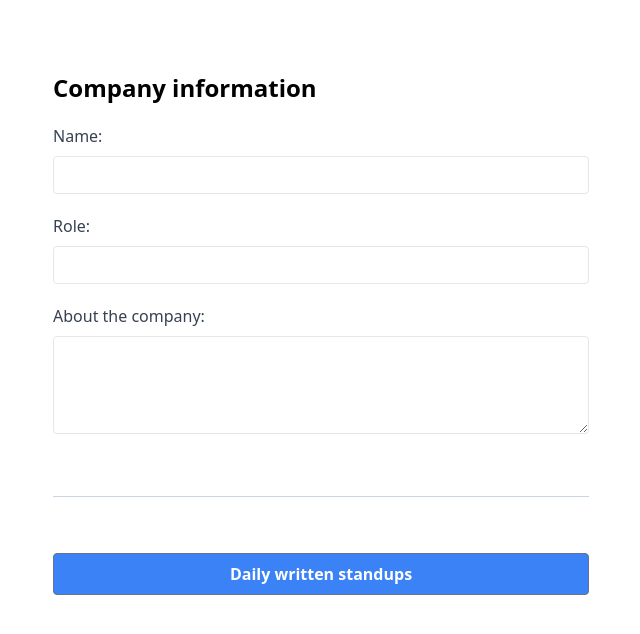
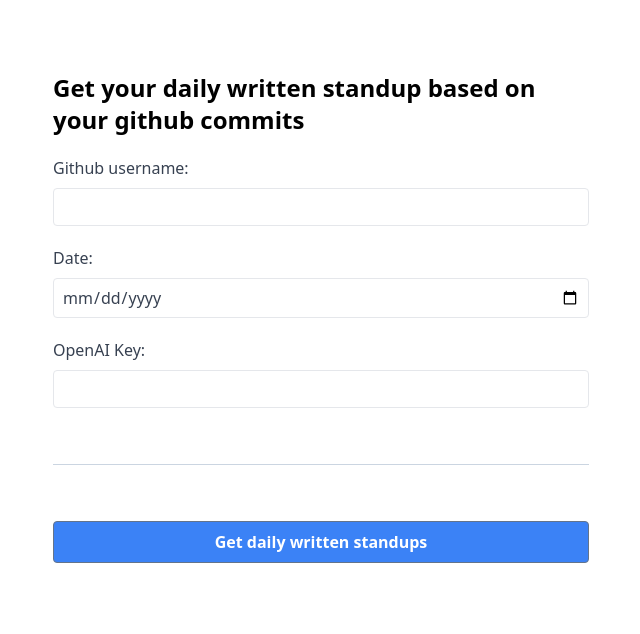
Before and after one commit to guitheengineer/ai-daily-written-standups, a Flask app: template templates/index.html in a window 1280 px wide. Shown: the top 634 px of the page, without its empty margins (319-959 px from the left). Run offline with Flask 2, Linux system fonts and the light colour scheme; the template is opened without the code that fills it, so the values that code supplies are empty; style sheets or scripts are compiled from the project's sources.

Commit message:
feat: add form

```diff
--- a/app.py
+++ b/app.py
@@ -1,20 +1,22 @@
-from flask import Flask
+from flask import Flask, request
 import os
-from nltk.corpus import stopwords
 from github import Github
 from datetime import datetime, timedelta
 import os
 import openai
 
-openai.api_key = os.getenv("OPENAI_API_KEY")
 
 app = Flask(__name__)
 
 g = Github(login_or_token=os.getenv("GITHUB_API_KEY"))
 
 
-@app.route("/commits/<username>/<date>")
-def get_commits(username, date):
+@app.route("/")
+def get_commits():
+    username = request.args.get("username")
+    date = request.args.get("date")
+    api_key = request.args.get("api-key")
+    openai.api_key = api_key
     user = g.get_user(username)
     repos = user.get_repos()
 
--- a/templates/index.html
+++ b/templates/index.html
@@ -2,39 +2,40 @@
 {% block content %}
   <form class="bg-white my-10 max-w-[600px] mx-auto flex flex-col gap-14 p-8 rounded">
     <section class="border-b border-slate-300 pb-14">
-      <h2>Company information</h2>
+      <h2>Get your daily written standup based on your github commits</h2>
       <div class="flex flex-col gap-5">
         <div>
           <div>
-            <label for="companyImApplyingForName">Name:</label>
+            <label for="username">Github username:</label>
             <input type="text"
-                   id="companyImApplyingForName"
-                   name="companyImApplyingForName"
+                   id="username"
+                   name="username"
                    required/>
           </div>
         </div>
         <div>
           <div>
-            <label for="roleImApplyingForName">Role:</label>
-            <input type="text"
-                   id="roleImApplyingForName"
-                   name="roleImApplyingForName"
+            <label for="date">Date:</label>
+            <input type="date"
+                   id="date"
+                   name="date"
                    required/>
           </div>
         </div>
         <div>
-          <label for="aboutTheCompanyImApplyingFor">About the company:</label>
-          <textarea id="aboutTheCompanyImApplyingFor"
-                    name="aboutTheCompanyImApplyingFor"
-                    rows="4"
-                    cols="50"
-                    required></textarea>
+          <div>
+            <label for="api-key">OpenAI Key:</label>
+            <input type="text"
+                   id="api-key"
+                   name="api-key"
+                   required/>
+          </div>
         </div>
       </div>
     </section>
     <button class="bg-blue-500 hover:bg-blue-700 text-white font-bold py-2 px-4 rounded focus:outline-none focus:shadow-outline"
             type="submit">
-      Daily written standups
+      Get daily written standups
     </button>
   </form>
 {% endblock content %}
```
